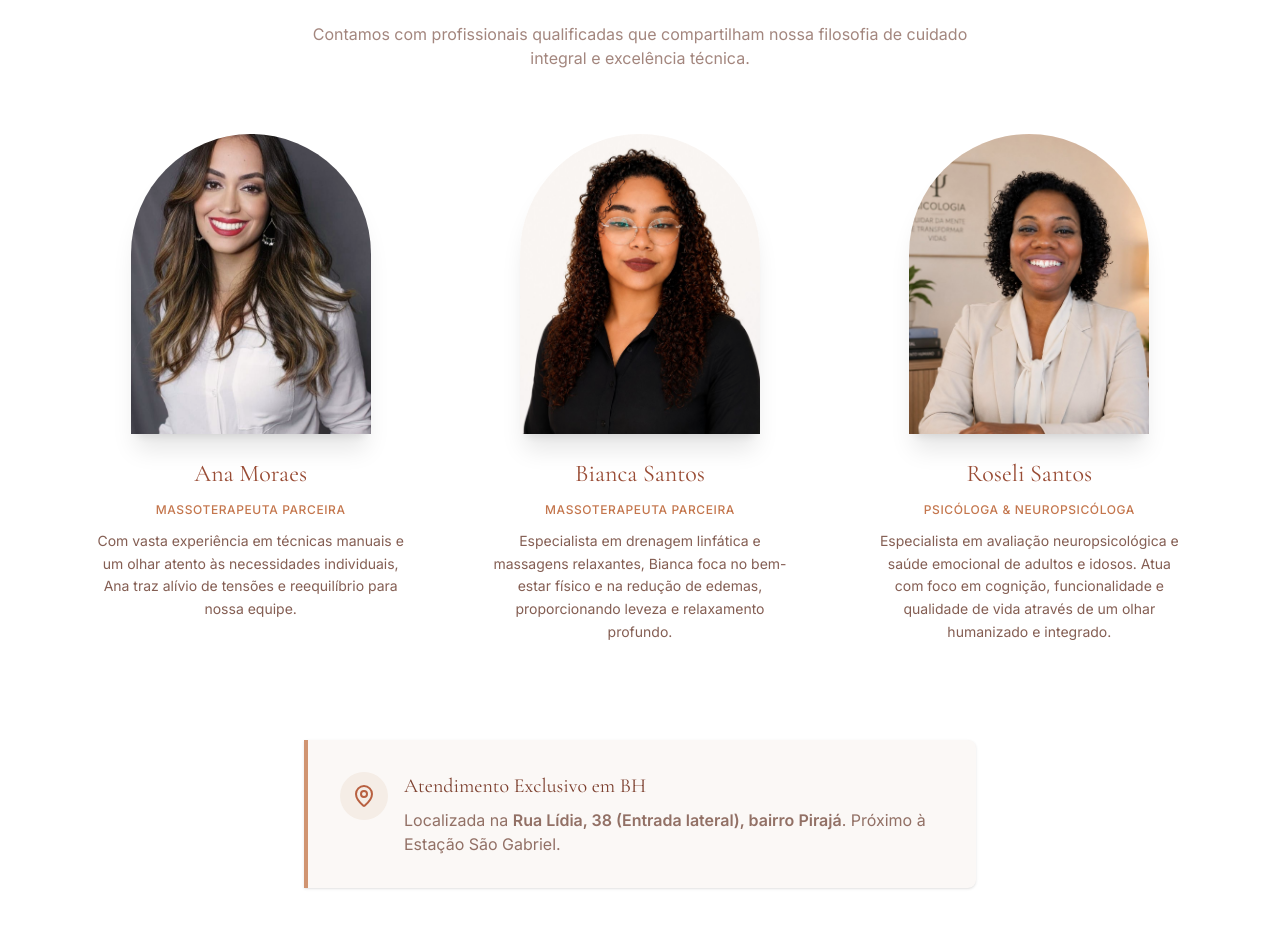
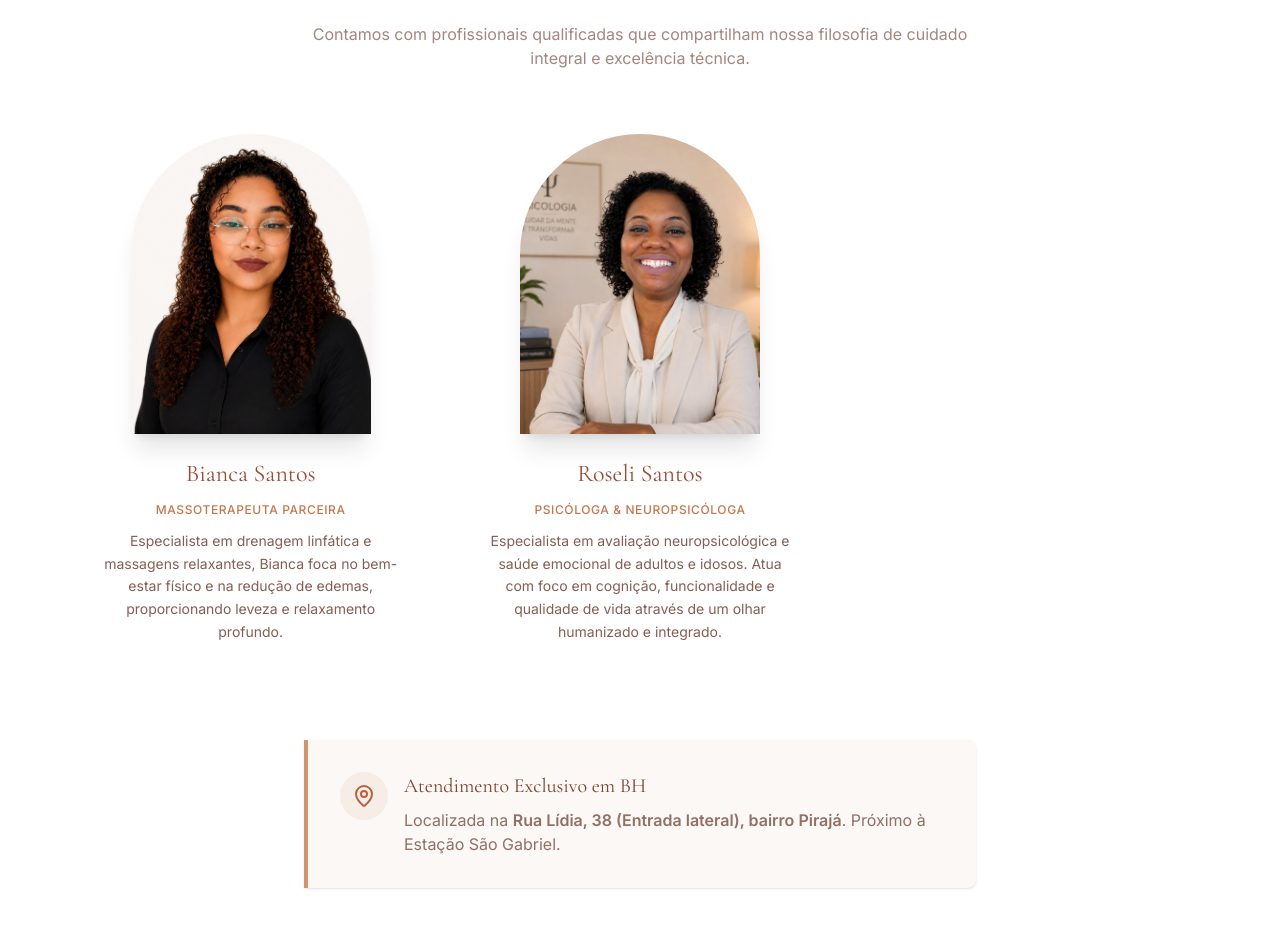
Before and after one commit to arthursl12/bhrunaestetica, a React (Vite) app: page / in a window 1280 px wide. Shown: the part 1624-2552 px from the top of the page. Built offline with nearby package versions, Linux system fonts and the light colour scheme; a web font is replaced by a local one.

Commit message:
Remove Ana Moraes from partners section

```diff
--- a/src/App.tsx
+++ b/src/App.tsx
@@ -150,25 +150,6 @@ const About = () => (
         </FadeIn>
 
         <div className="grid grid-cols-1 md:grid-cols-3 gap-12">
-          {/* Ana Moraes */}
-          <FadeIn delay={0.2} className="flex flex-col items-center text-center">
-            <div className="w-full max-w-[240px] aspect-[4/5] rounded-t-full overflow-hidden relative shadow-xl mb-6">
-              <div className="absolute inset-0 bg-brand-200/20 mix-blend-multiply z-10" />
-              <img
-                src="/anamoraes.jpeg"
-                alt="Ana Moraes"
-                className="w-full h-full object-cover"
-              />
-            </div>
-            <div className="space-y-3 px-4">
-              <h4 className="text-2xl font-serif text-brand-700">Ana Moraes</h4>
-              <p className="text-brand-500 font-medium uppercase tracking-wider text-xs">Massoterapeuta Parceira</p>
-              <p className="text-brand-900/80 leading-relaxed text-sm">
-                Com vasta experiência em técnicas manuais e um olhar atento às necessidades individuais, Ana traz alívio de tensões e reequilíbrio para nossa equipe.
-              </p>
-            </div>
-          </FadeIn>
-
           {/* Bianca Santos */}
           <FadeIn delay={0.4} className="flex flex-col items-center text-center">
             <div className="w-full max-w-[240px] aspect-[4/5] rounded-t-full overflow-hidden relative shadow-xl mb-6">
```
